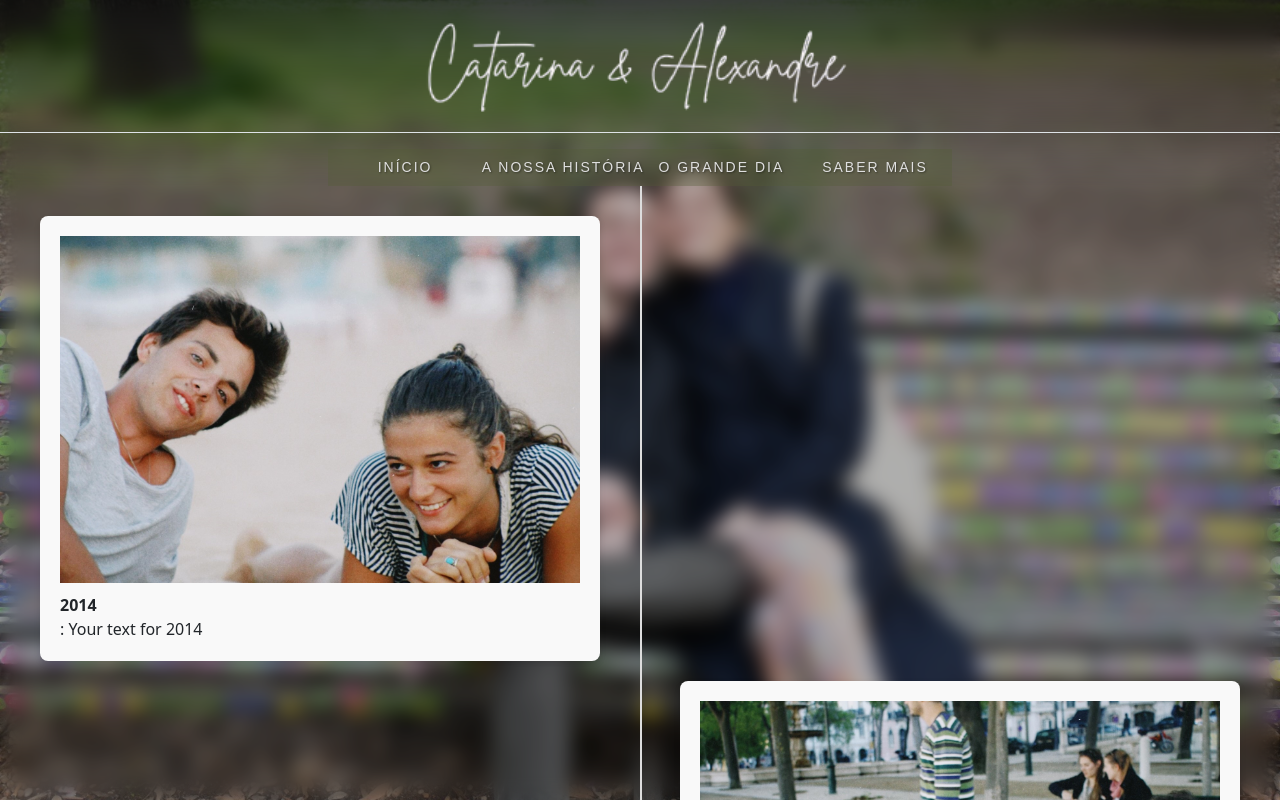
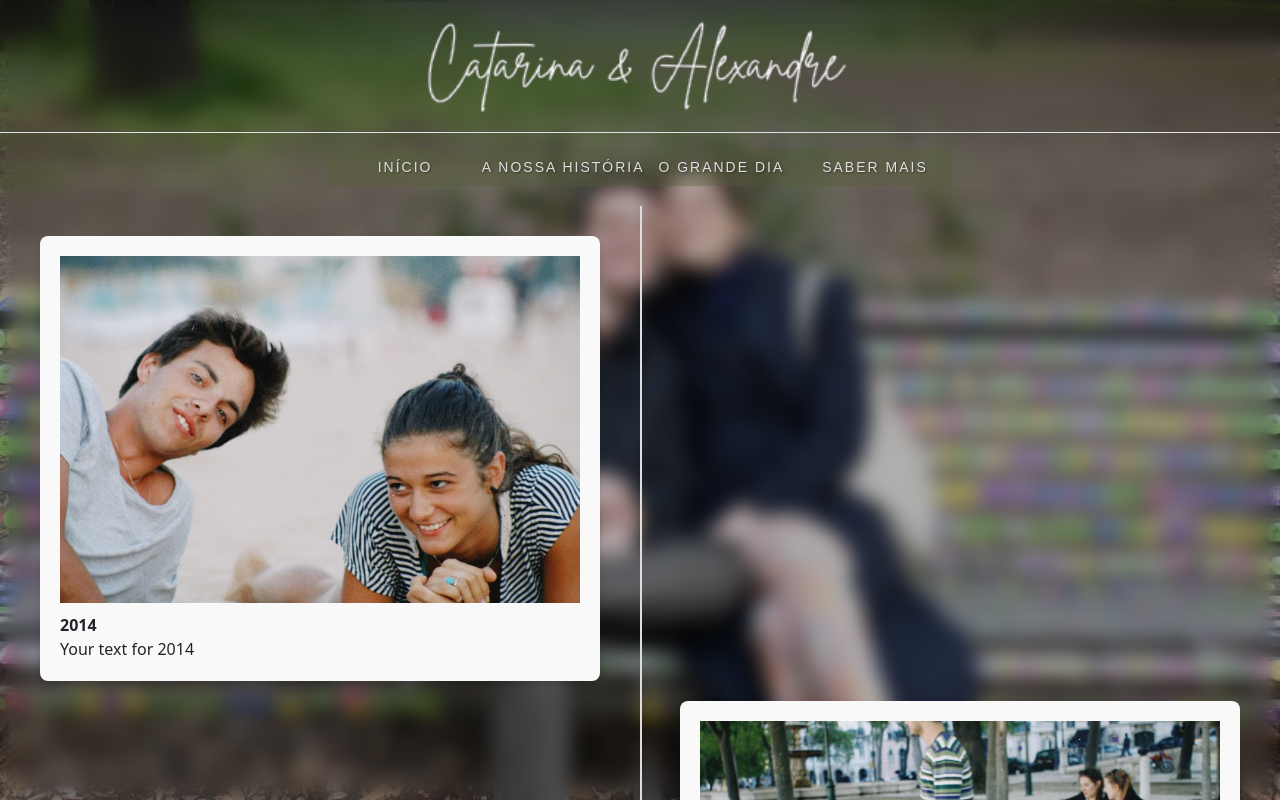
Before and after one commit to marianaGOD/cacalewedding, a React (Vite) app: page /historia in a window 1280 px wide. Built offline with nearby package versions, Linux system fonts and the light colour scheme; a web font is replaced by a local one.

Commit message:
Fix AOS animations in Timeline

```diff
--- a/src/App.css
+++ b/src/App.css
@@ -157,6 +157,7 @@ body::-webkit-scrollbar {
   position: relative;
   padding: 20px 0;
   width: 100%;
+  margin-top:20px;
 }
 
 .timeline::before {
--- a/src/Components/Timeline.jsx
+++ b/src/Components/Timeline.jsx
@@ -32,15 +32,20 @@ const Timeline = () => {
   ];
 
   return (
-    <div className="timeline">
+    <div
+      className="timeline"
+      data-aos="fade-up"
+      data-aos-delay="100"
+      data-aos-duration="1000"
+    >
       {years.map(({ year, image, text }) => (
-        <div key={year} className="timeline-item" data-aos="fade-up">
+        <div key={year} className="timeline-item">
           <div className="timeline-content">
             <img src={image} alt={`photo ${year}`} />
             <div className="year-cont">
               <strong>{year}</strong>
-            </div>{" "}
-            <div className="text-cont">: {text}</div>
+            </div>
+            <div className="text-cont">{text}</div>
           </div>
         </div>
       ))}
```
